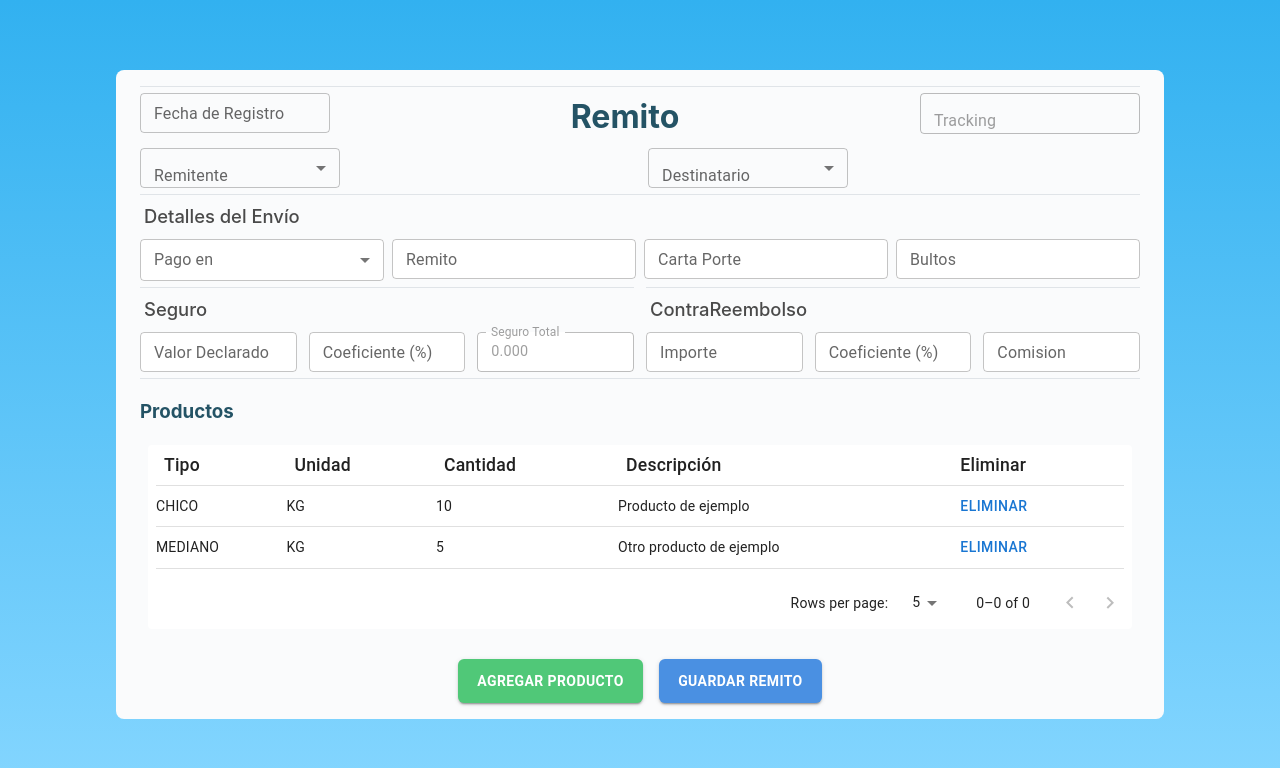
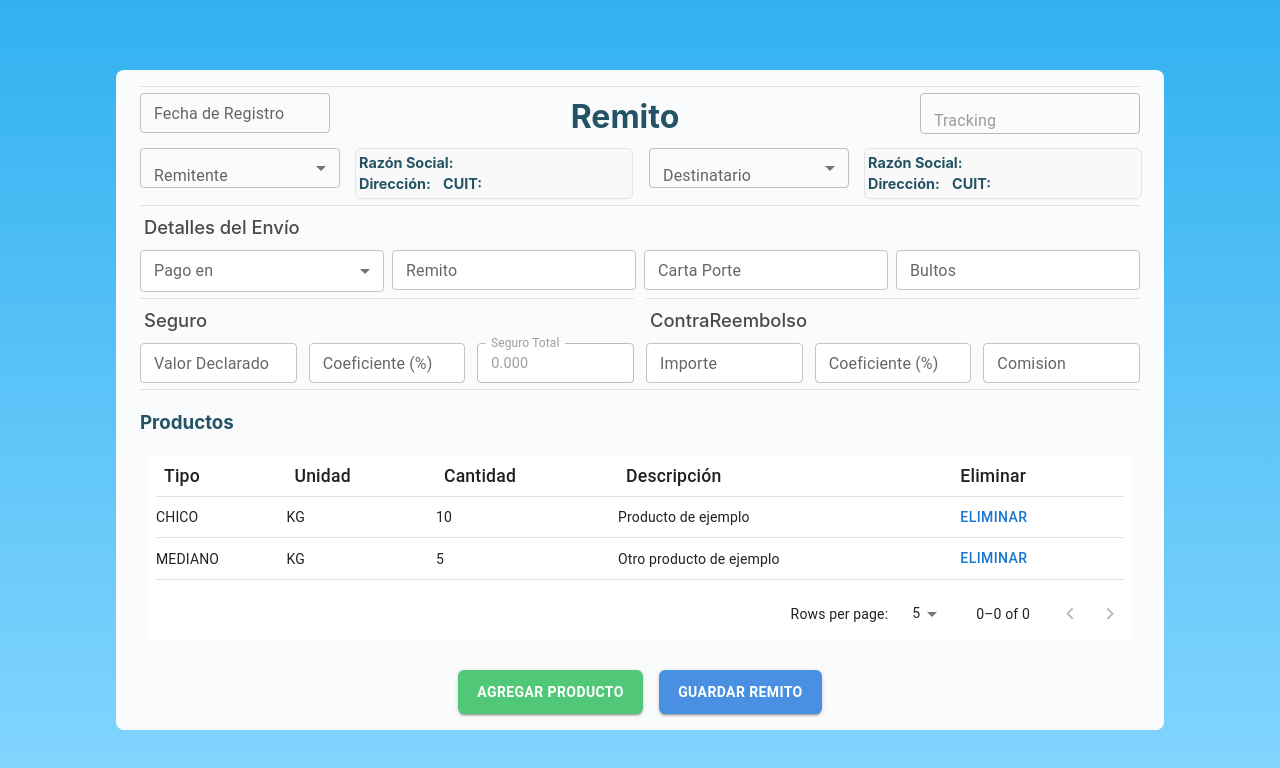
Before and after one commit to lucatass/SiroTransportesFrontEnd, a React (Vite) app: page / in a window 1280 px wide. Shown: the top 768 px of the page. Built offline with nearby package versions, Linux system fonts and the light colour scheme.

Commit message:
muestra datos de cliente listo

```diff
--- a/src/form/ClientDetails.tsx
+++ b/src/form/ClientDetails.tsx
@@ -11,8 +11,8 @@ const ClientDetails: React.FC<ClientDetailsProps> = ({ razonSocial, direccion, c
   return (
     <div className="client-details">
       <p><strong>Razón Social:</strong> {razonSocial}</p>
-      <p><strong>Dirección:</strong> {direccion}</p>
-      <p><strong>CUIT:</strong> {cuit}</p>
+      <p><strong>Dirección:</strong> {direccion}&nbsp;&nbsp;<strong>CUIT:</strong> {cuit}</p>
+      <p></p>
     </div>
   );
 };
--- a/src/form/TestForm.css
+++ b/src/form/TestForm.css
@@ -44,7 +44,7 @@ body {
 
 .form-row {
   display: flex;
-  flex-wrap: wrap;
+  flex-wrap: nowrap;
   gap: 1rem;
   width: 100%;
 }
@@ -234,5 +234,15 @@ body {
 
 /*width de remitente*/
 .form-field.dropdown-field {
-  width: 190px;
+  max-width: 199px;
+  min-width: 199px;
+  width: 150px!important;
 }
+
+/*datos de cliente*/
+.client-details {
+  min-width: 270px;
+  max-width: 270px;
+  gap: 0px!important;
+  padding: 3px;
+}
--- a/src/form/TestForm.tsx
+++ b/src/form/TestForm.tsx
@@ -15,8 +15,8 @@ import "./TestForm.css";
 
 const clients = [
   { id: 1, razonSocial: "Pablo", direccion: "Texas", cuit: "20230232" },
-  { id: 2, razonSocial: "Maria", direccion: "California", cuit: "20304050" },
-  { id: 3, razonSocial: "Juan", direccion: "Florida", cuit: "40506070" },
+  { id: 2, razonSocial: "En caso de que el nombre sea largo", direccion: "California", cuit: "20304050" },
+  { id: 3, razonSocial: "María", direccion: "Florida", cuit: "40506070" },
 ];
 
 const TestForm = () => {
@@ -106,13 +106,12 @@ const TestForm = () => {
 
             </FormControl>
           </div>
-          {selectedRemitente && (
-              <ClientDetails
-                razonSocial={selectedRemitente.razonSocial}
-                direccion={selectedRemitente.direccion}
-                cuit={selectedRemitente.cuit}
-              />
-            )}
+          {/* el campo se muestra desde el principio sin datos  */}
+          <ClientDetails
+            razonSocial={selectedRemitente?.razonSocial || ""}
+            direccion={selectedRemitente?.direccion || ""}
+            cuit={selectedRemitente?.cuit || ""}
+          />
           <div className="form-field dropdown-field">
             <FormControl sx={{ width: "200px" }}>
               <InputLabel id="destinatario-label">Destinatario</InputLabel>
@@ -132,13 +131,13 @@ const TestForm = () => {
             </FormControl>
 
           </div>
-          {selectedDestinatario && (
-              <ClientDetails
-                razonSocial={selectedDestinatario.razonSocial}
-                direccion={selectedDestinatario.direccion}
-                cuit={selectedDestinatario.cuit}
-              />
-            )}
+
+          <ClientDetails
+            razonSocial={selectedDestinatario?.razonSocial || ""}
+            direccion={selectedDestinatario?.direccion || ""}
+            cuit={selectedDestinatario?.cuit || ""}
+          />
+
         </div>
 
         {/* Detalles Envio*/}
```
